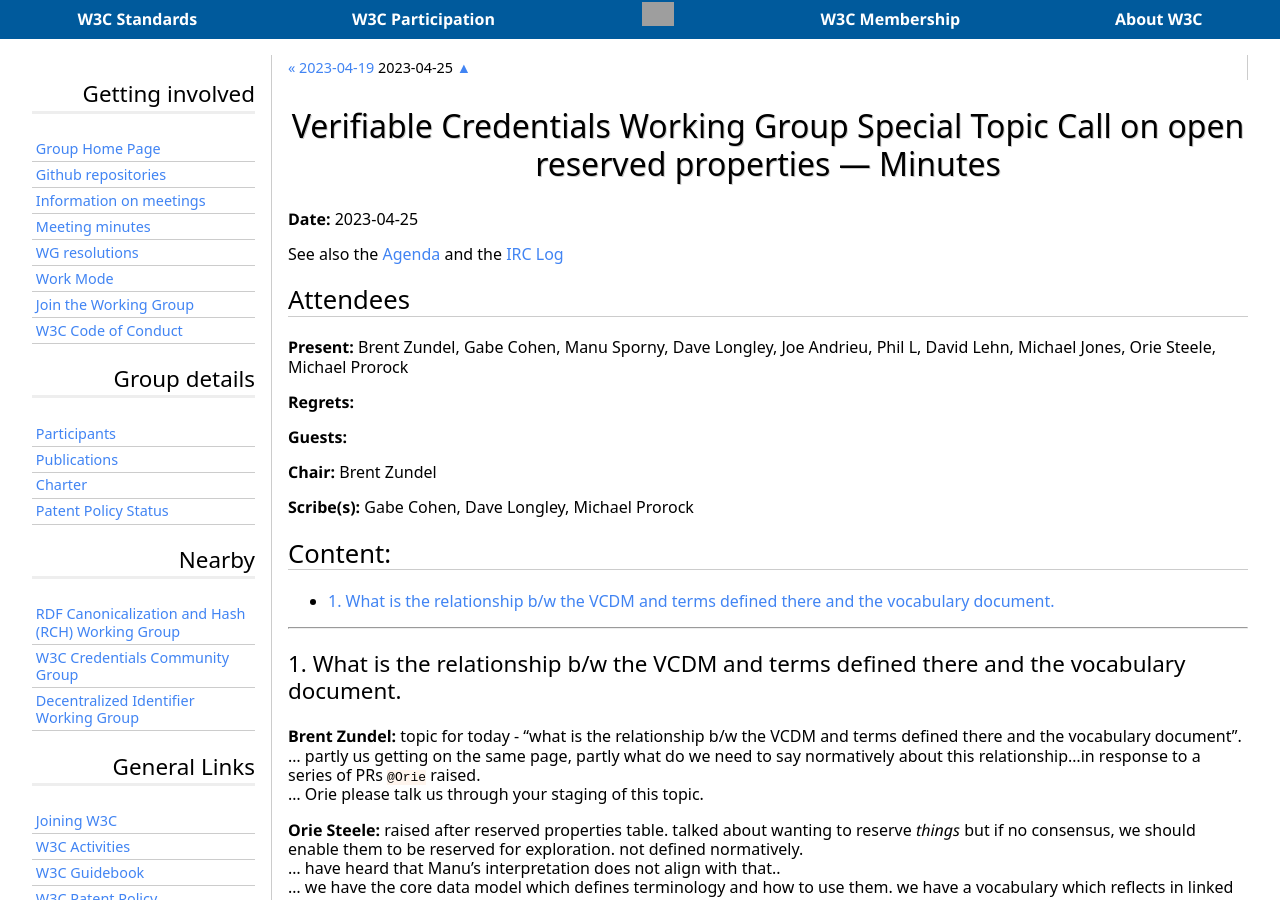
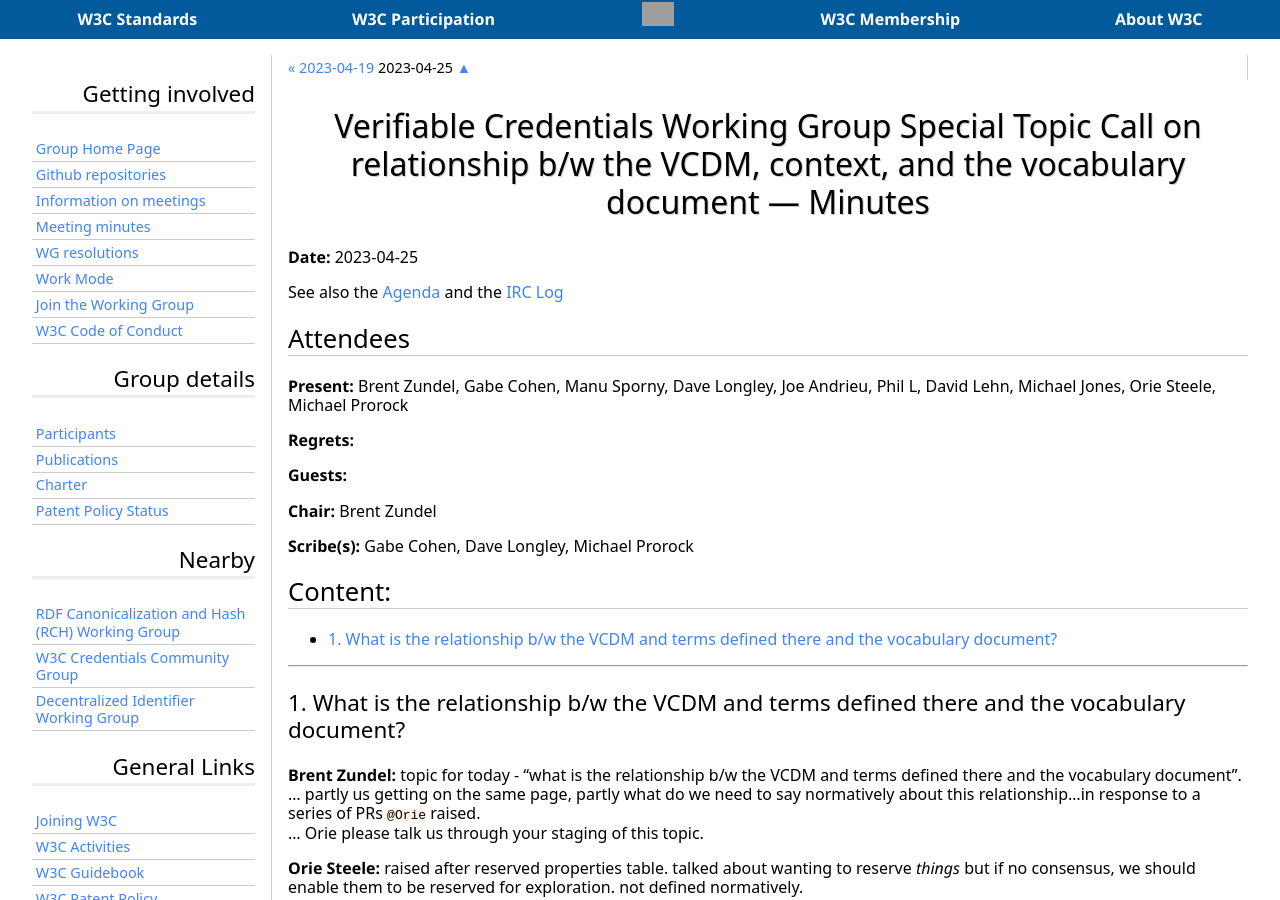
Before and after one commit to w3c/verifiable-credentials, a Jekyll site: the page built from _minutes/2023-04-25-vcwg-special.md, in a window 1280 px wide and 900 px high. Built offline with Jekyll 4.4.1, drawn with Linux system fonts in a browser that asks for light colours; some web fonts are replaced; grey boxes are pictures that could not be loaded.

Commit message:
Minor editorial changes on the title

```diff
--- a/_minutes/2023-04-25-vcwg-special.md
+++ b/_minutes/2023-04-25-vcwg-special.md
@@ -20,8 +20,8 @@
         ],
         "@type": "CreativeWork",
         "url": "https://www.w3.org/2017/vc/WG/Meetings/Minutes/2023-04-25-vcwg-special",
-        "name": "Verifiable Credentials Working Group Special Topic Call on open reserved properties — Minutes",
-        "about": "Verifiable Credentials Working Group Special Topic Call on open reserved properties",
+        "name": "Verifiable Credentials Working Group Special Topic Call on relationship b/w the VCDM, context, and the vocabulary document — Minutes",
+        "about": "Verifiable Credentials Working Group Special Topic Call on relationship b/w the VCDM, context, and the vocabulary document",
         "dateCreated": "2023-04-25",
         "irc": "vcwg-special",
         "datePublished": "2023-04-26",
@@ -37,7 +37,7 @@
         "inLanguage": "en-US",
         "recordedAt": {
             "@type": "Event",
-            "name": "Verifiable Credentials Working Group Special Topic Call on open reserved properties",
+            "name": "Verifiable Credentials Working Group Special Topic Call on relationship b/w the VCDM, context, and the vocabulary documents",
             "startDate": "2023-04-25",
             "endDate": "2023-04-25",
             "location": {
@@ -103,7 +103,7 @@
 
 ---
 
-# Verifiable Credentials Working Group Special Topic Call on open reserved properties — Minutes
+# Verifiable Credentials Working Group Special Topic Call on relationship b/w the VCDM, context, and the vocabulary document — Minutes
 {: .no_toc}
 
 
@@ -132,7 +132,7 @@
 ---
 
 
-### 1. What is the relationship b/w the VCDM and terms defined there and the vocabulary document.
+### 1. What is the relationship b/w the VCDM and terms defined there and the vocabulary document?
 {: #section1}
 
 **Brent Zundel:** topic for today - "what is the relationship b/w the VCDM and terms defined there and the vocabulary document".
```
